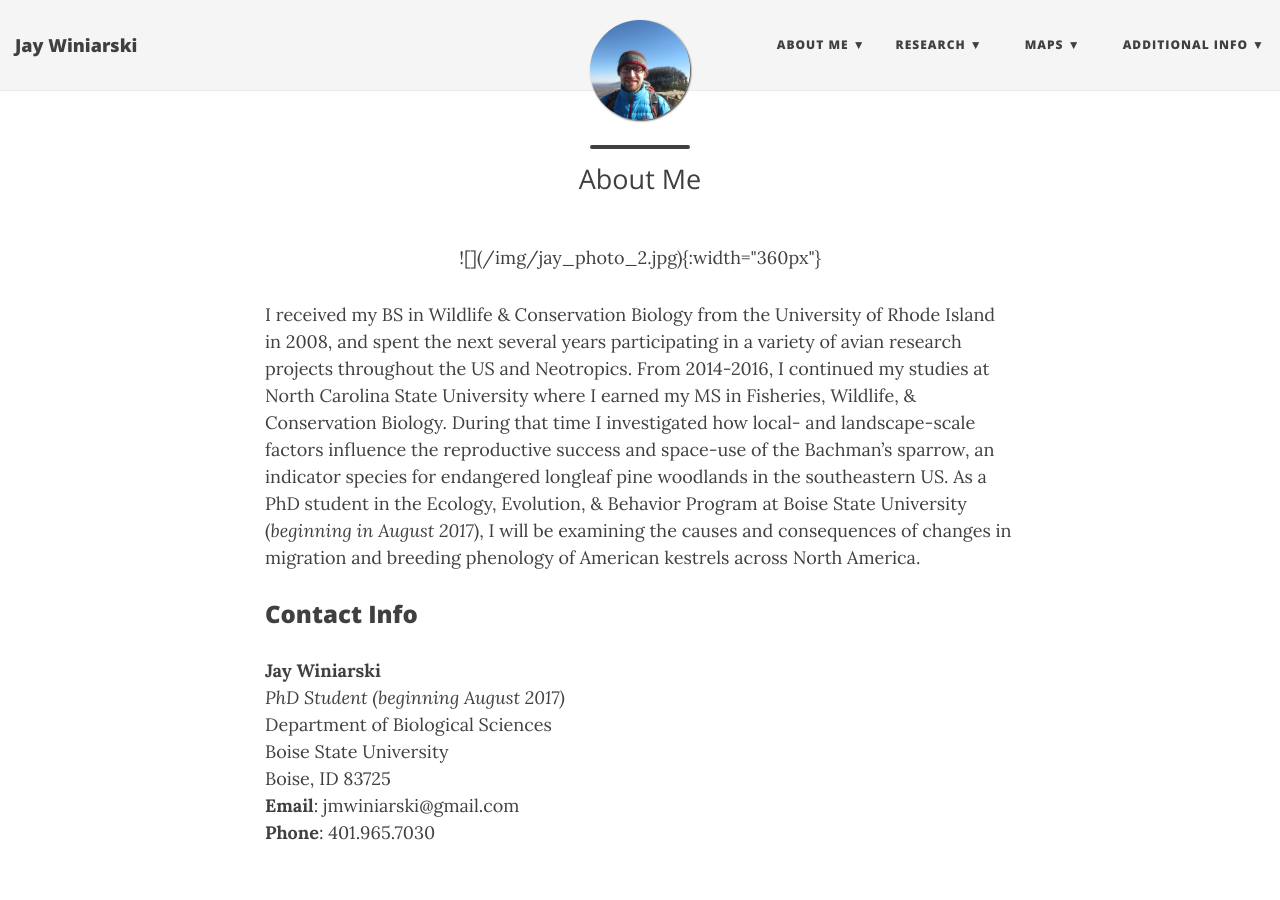
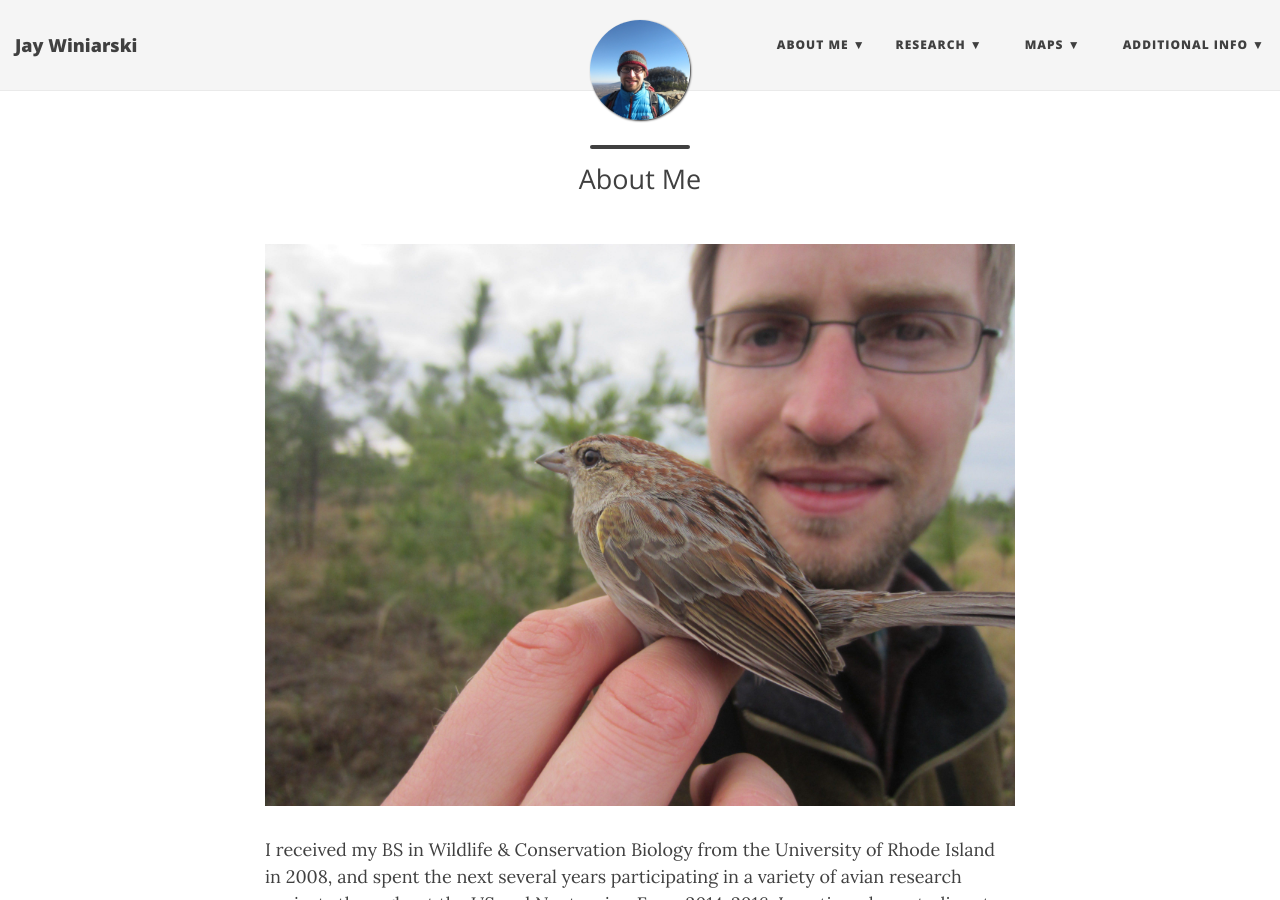
Before and after one commit to jaymwin/jaymwin.github.io, a Jekyll site: the page built from aboutme.md, in a window 1280 px wide and 900 px high. Built offline with Jekyll 4.4.1, drawn with Linux system fonts in a browser that asks for light colours; nearby versions of some CDN libraries.

Commit message:
Update aboutme.md

```diff
--- a/aboutme.md
+++ b/aboutme.md
@@ -4,9 +4,7 @@ title: ""
 subtitle: "About Me"
 ---
 
-<p align="center">
-![](/img/jay_photo_2.jpg){:width="360px"}
-</p>
+<img align="center" src="/img/jay_photo_2.jpg">
 
 I received my BS in Wildlife & Conservation Biology from the University of Rhode Island in 2008, and spent the next several years participating in a variety of avian research projects throughout the US and Neotropics. From 2014-2016, I continued my studies at North Carolina State University where I earned my MS in Fisheries, Wildlife, & Conservation Biology. During that time I investigated how local- and landscape-scale factors influence the reproductive success and space-use of the Bachman’s sparrow, an indicator species for endangered longleaf pine woodlands in the southeastern US. As a PhD student in the Ecology, Evolution, & Behavior Program at Boise State University (*beginning in August 2017*), I will be examining the causes and consequences of changes in migration and breeding phenology of American kestrels across North America.
 
```
